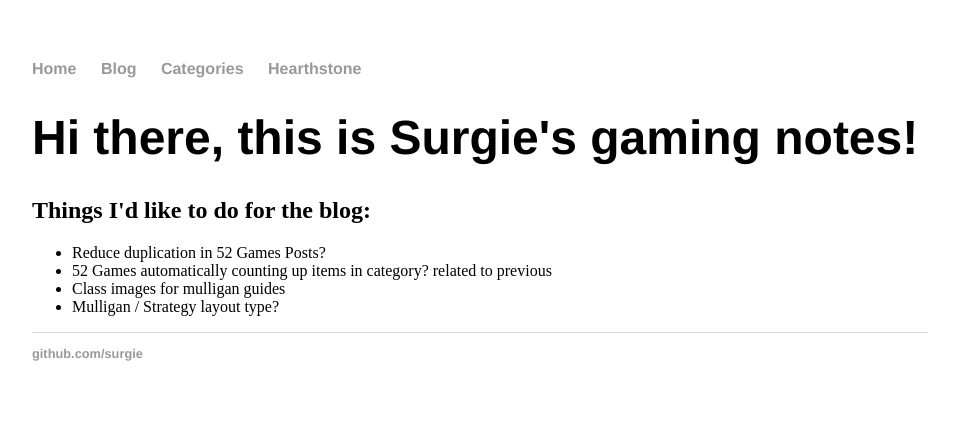
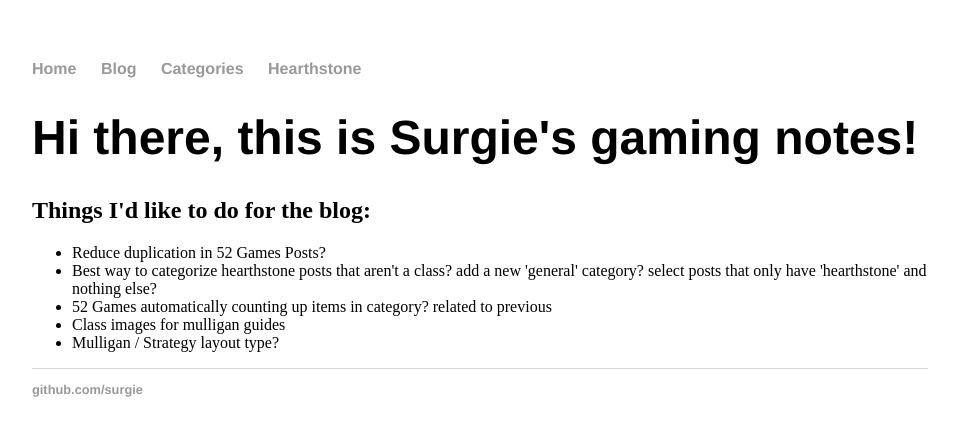
Before and after one commit to surgie/surgie.github.io, a Jekyll site: the page built from index.html, in a window 1280 px wide. Shown: the top 436 px of the page, without its empty margins (160-1117 px from the left). Built offline with Jekyll 4.4.1, drawn with Linux system fonts in a browser that asks for light colours.

Commit message:
Minor blog note

```diff
--- a/index.html
+++ b/index.html
@@ -9,6 +9,7 @@ title: Surgie's Gaming Notes
 <h2>Things I'd like to do for the blog:</h2>
 <ul>
     <li>Reduce duplication in 52 Games Posts?</li>
+    <li>Best way to categorize hearthstone posts that aren't a class? add a new 'general' category? select posts that only have 'hearthstone' and nothing else?</li>
     <li>52 Games automatically counting up items in category? related to previous</li>
     <li>Class images for mulligan guides</li>
     <li>Mulligan / Strategy layout type?</li>
```
